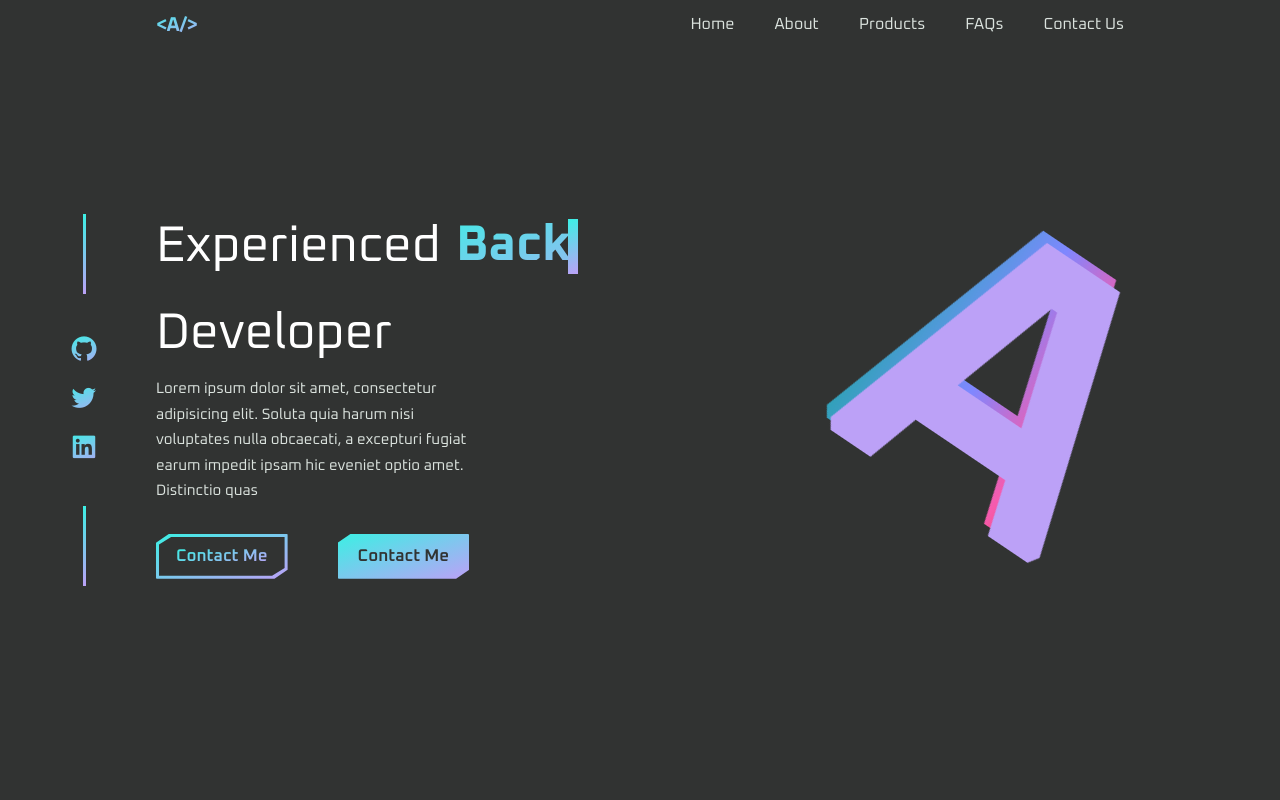
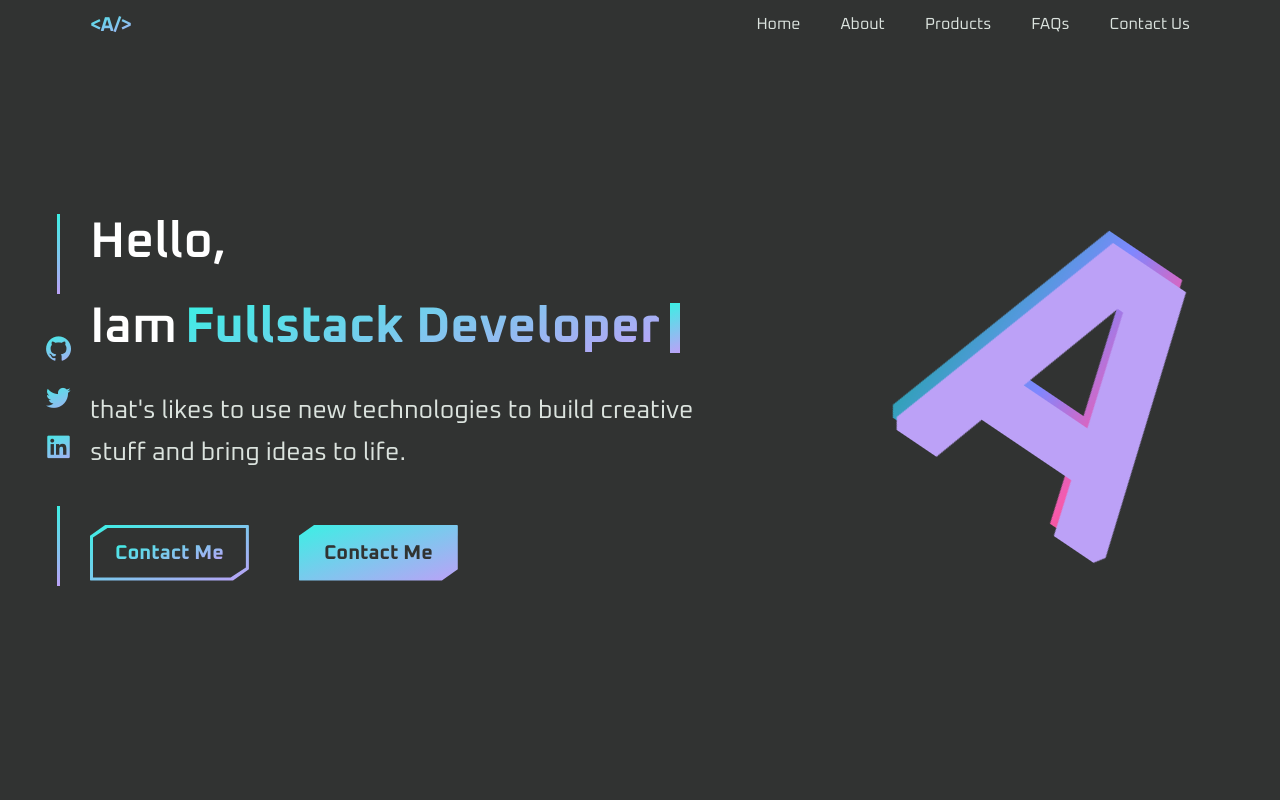
Before and after one commit to abdulraheem-elsadig/portfolio, a Next.js app: page / in a window 1280 px wide. Shown: the top 800 px of the page. Built offline with nearby package versions, Linux system fonts and the light colour scheme.

Commit message:
[Edit] Hero Design & Content

```diff
--- /dev/null
+++ b/components/Home/Hero.tsx
@@ -0,0 +1,75 @@
+import React, { useState, useEffect } from "react";
+
+export default function Hero() {
+  useEffect(() => {
+    const textDisplay: any = document.getElementById("text");
+    const phrases: string[] = ["Fullstack Developer.", "Mobile Developer."];
+    let i = 0;
+    let j = 0;
+    let currentPhrase: string[] = [];
+    let isDeleting = false;
+    let isEnd = false;
+    let timer: any;
+    function loop() {
+      isEnd = false;
+      textDisplay.innerHTML = currentPhrase.join("");
+
+      if (i < phrases.length) {
+        if (!isDeleting && j <= phrases[i].length) {
+          currentPhrase.push(phrases[i][j]);
+          j++;
+          textDisplay.innerHTML = currentPhrase.join("");
+        }
+
+        if (isDeleting && j <= phrases[i].length) {
+          currentPhrase.pop();
+          j--;
+          textDisplay.innerHTML = currentPhrase.join("");
+        }
+
+        if (j == phrases[i].length) {
+          isEnd = true;
+          isDeleting = true;
+        }
+
+        if (isDeleting && j === 0) {
+          currentPhrase = [];
+          isDeleting = false;
+          i++;
+          if (i === phrases.length) {
+            i = 0;
+          }
+        }
+      }
+      const time = isEnd ? 2000 : isDeleting ? 100 : 200;
+      timer = setTimeout(loop, time);
+    }
+    loop();
+    return () => clearTimeout(timer);
+  }, []);
+
+  return (
+    <div className="hero container">
+      <div className="cotainer">
+        <span className="hero__static-text">Hello,</span>
+        <br />
+        <span className="hero__static-text">Iam</span>
+        <span className="hero__dynamic-text" id="text"></span>
+        <br />
+        <span className="hero__paragraph">
+          {`that's likes to use new technologies to build creative stuff and bring
+          ideas to life.`}
+        </span>
+        <div className="hero__button-container">
+          <button className="btn btn__outline">
+            <span>Contact Me</span>
+          </button>
+          <button className="btn btn__solid">
+            <span>Contact Me</span>
+          </button>
+        </div>
+      </div>
+      <h1 className="hero__a">A</h1>
+    </div>
+  );
+}
--- a/components/Home/Intro.tsx
+++ /dev/null
@@ -1,42 +0,0 @@
-import React from "react";
-
-export default function Intro() {
-  return (
-    <div className="intro container">
-      <div>
-        <div className="intro__sentance">
-          <span className="intro__static-text">Experienced</span>
-          <ul className="intro__text-list">
-            <li>
-              <span className="intro__dynamic-text">Front-End</span>
-            </li>
-            <li>
-              <span className="intro__dynamic-text">Back-End</span>
-            </li>
-            <li>
-              <span className="intro__dynamic-text">Mobile</span>
-            </li>
-          </ul>
-        </div>
-        <h1 className="intro__static-text">
-          Developer
-          {/* That Will Bring Your Ideas to Life */}
-        </h1>
-        <p className="intro__paragraph">
-          Lorem ipsum dolor sit amet, consectetur adipisicing elit. Soluta quia
-          harum nisi voluptates nulla obcaecati, a excepturi fugiat earum
-          impedit ipsam hic eveniet optio amet. Distinctio quas
-        </p>
-        <div className="intro__button-container">
-          <button className="btn btn__outline">
-            <span>Contact Me</span>
-          </button>
-          <button className="btn btn__solid">
-            <span>Contact Me</span>
-          </button>
-        </div>
-      </div>
-      <h1 className="intro__a">A</h1>
-    </div>
-  );
-}
--- a/components/Home/Work.tsx
+++ b/components/Home/Work.tsx
@@ -1,4 +1,4 @@
-import React, { useState } from "react";
+import React, { useState, useEffect, useRef } from "react";
 
 const compData = [
   {
@@ -22,8 +22,19 @@ const compData = [
 ];
 export default function Work() {
   const [selectedJobIndex, setSelectedJobIndex] = useState(0);
+  const myRef = useRef();
+  const [myElementIsVisible, setMyElementIsVisible] = useState();
+
+  useEffect(() => {
+    const observer = new IntersectionObserver((entries) => {
+      const entry = entries[0];
+      setMyElementIsVisible(entry.isIntersecting); //
+      console.log("entry", entry);
+    });
+    observer.observe(myRef.current);
+  }, []);
   return (
-    <div className="work container section">
+    <div ref={myRef} className="work container section">
       <div className="section__title-container">
         <span className="section__title">1. Work Experience</span>
         <span className="section__line" />
--- a/pages/index.tsx
+++ b/pages/index.tsx
@@ -1,7 +1,7 @@
 import type { NextPage } from "next";
 import Head from "next/head";
 import Image from "next/image";
-import Intro from "../components/Home/Intro";
+import Intro from "../components/Home/Hero";
 import Projects from "../components/Home/Projects";
 import Work from "../components/Home/Work";
 
--- a/sass/components/_buttons.scss
+++ b/sass/components/_buttons.scss
@@ -1,16 +1,15 @@
 .btn {
-  padding: 1.4rem 2rem;
+  padding: 1.8rem 2.5rem;
   border-radius: 0.1rem;
   line-height: 100%;
-  transition: all 0.2s;
   clip-path: polygon(10% 0, 100% 0, 100% 80%, 90% 100%, 0 100%, 0 20%);
   @include gradient-background;
-  font-weight: 600;
+  font-weight: 700;
+  font-size: 2rem;
+  transition: all 0.3s;
   &__outline {
-    transition: none;
     position: relative;
     span {
-      transition: all 0.2s;
       z-index: 2;
       @include gradientText;
     }
@@ -23,17 +22,9 @@
       position: absolute;
       z-index: 1;
     }
-    // &:hover {
-    //   transform: rotate(-8deg);
-    //   span {
-    //     transform: rotate(8deg);
-    //     font-size: 18px;
-    //   }
-    // }
   }
   &__solid {
     color: var(--bg-gray);
-    transition: all 0.2s;
     position: relative;
 
     &:hover {
@@ -54,4 +45,7 @@
       }
     }
   }
+  &:hover {
+    transform: translateY(5px);
+  }
 }
--- /dev/null
+++ b/sass/components/_hero.scss
@@ -0,0 +1,65 @@
+.hero {
+  height: calc(100vh - var(--header-hight));
+  padding: 0% 0rem;
+  margin-top: -3rem;
+  @include flex-center;
+  justify-content: space-between;
+  position: relative;
+
+  &__static-text {
+    color: #fff;
+    font-size: 5rem;
+    font-weight: 600;
+  }
+  &__dynamic-text {
+    @include gradientText;
+    font-size: 5rem;
+    font-weight: 1000;
+    display: inline-block;
+    position: relative;
+    line-height: 100%;
+    margin-inline-start: 8px;
+
+    &::after {
+      width: 10px;
+      background: -webkit-linear-gradient(-70deg, #3bf0e4 0%, #bca1f7 100%);
+      animation: blink 800ms steps(10) infinite;
+      height: 5rem;
+      margin: auto 0;
+      margin-left: auto;
+      content: "";
+      position: absolute;
+      top: 50%;
+      right: 0;
+      transform: translateY(-50%) translateX(2rem);
+      line-height: 100%;
+    }
+  }
+  &__paragraph {
+    font-size: 2.5rem;
+    max-width: 78%;
+    margin: 2rem 0;
+  }
+  &__button-container {
+    display: flex;
+    margin-top: 3rem;
+    column-gap: 5rem;
+  }
+  &__a {
+    font-size: 40rem;
+    text-align: center;
+    line-height: 100%;
+    transform: rotate(35deg);
+    text-shadow: 10px 8px #bca1f7;
+    @include gradient-apple-text;
+    animation: shake 12s infinite;
+  }
+}
+
+.bg-text {
+  position: absolute;
+  bottom: 0;
+  left: 0;
+  font-size: 25rem;
+  font-weight: 1000;
+}
--- a/sass/components/_intro.scss
+++ /dev/null
@@ -1,75 +0,0 @@
-.intro {
-  height: calc(100vh - var(--header-hight));
-  padding: 0% 0rem;
-  margin-top: -3rem;
-  @include flex-center;
-  justify-content: space-between;
-  &__sentance {
-    display: inline-flex;
-    align-items: center;
-  }
-  &__static-text {
-    color: #fff;
-    font-size: 5rem;
-    font-weight: 400;
-    max-width: 70%;
-  }
-  &__text-list {
-    font-size: 5rem;
-    font-weight: 400;
-    margin-left: 15px;
-    height: 90px;
-    line-height: 90px;
-    overflow: hidden;
-  }
-  &__dynamic-text {
-    @include gradientText;
-    font-size: 5rem;
-    font-weight: 700;
-    position: relative;
-    top: 0;
-    animation: slide 15s steps(3) infinite;
-
-    &::before,
-    &::after {
-      content: "";
-      position: absolute;
-      top: 0;
-      right: 0;
-      bottom: 0;
-      left: 0;
-    }
-    &::before {
-      content: "";
-      height: 100%;
-      width: 100%;
-      background: var(--bg-gray);
-      animation: typing 5s steps(10) infinite;
-    }
-    &::after {
-      width: 10px;
-      background: -webkit-linear-gradient(-70deg, #3bf0e4 0%, #bca1f7 100%);
-      animation: typing 5s steps(10) infinite, blink 800ms steps(10) infinite;
-      height: 55px;
-      margin: auto 0;
-    }
-  }
-
-  &__paragraph {
-    max-width: 45%;
-  }
-  &__button-container {
-    display: flex;
-    margin-top: 3rem;
-    column-gap: 5rem;
-  }
-  &__a {
-    font-size: 40rem;
-    text-align: center;
-    line-height: 100%;
-    transform: rotate(35deg);
-    text-shadow: 10px 8px #bca1f7;
-    @include gradient-apple-text;
-    animation: shake 12s infinite;
-  }
-}
--- a/sass/components/_social.scss
+++ b/sass/components/_social.scss
@@ -3,7 +3,7 @@
   position: fixed;
   bottom: 50%;
   transform: translateY(50%);
-  left: 5%;
+  left: 3%;
   right: auto;
   z-index: 10;
   @include flex-center;
@@ -31,3 +31,45 @@
     }
   }
 }
+
+// .social {
+//   width: 40px;
+//   height: 30rem;
+//   position: fixed;
+//   bottom: 50%;
+//   transform: translateY(50%);
+//   left: 0;
+//   right: auto;
+//   z-index: 10;
+//   @include flex-center;
+//   flex-direction: column;
+//   padding: 0rem 3rem;
+//   @include gradient-background;
+//   clip-path: polygon(0 0, 60% 0, 100% 10%, 100% 90%, 60% 100%, 0 100%);
+//   &::before {
+//     content: "";
+//     height: calc(100% - 1rem);
+//     width: calc(100% - 0.5rem);
+//     clip-path: polygon(0 0, 60% 0, 100% 10%, 100% 90%, 60% 100%, 0 100%);
+//     background-color: var(--bg-gray);
+//     z-index: 10;
+//     display: block;
+//     position: absolute;
+//     left: 0;
+//   }
+//   &__item {
+//     font-size: 3.2rem;
+//     @include gradientText;
+//     transition: all 0.2s;
+//     line-height: 100%;
+//     z-index: 15;
+//     align-self: center;
+//     margin-inline-end: 0.5rem;
+//     &:not(:last-child) {
+//       margin-bottom: 1.5rem;
+//     }
+//     &:hover {
+//       transform: translateX(0.6rem);
+//     }
+//   }
+// }
--- a/sass/layout/_grid.scss
+++ b/sass/layout/_grid.scss
@@ -15,9 +15,10 @@
 }
 
 .container {
-  max-width: 968px;
+  max-width: 1100px;
   margin-left: auto;
   margin-right: auto;
+  width: 100%;
 }
 
 .grid {
--- a/sass/main.scss
+++ b/sass/main.scss
@@ -8,7 +8,7 @@
 @import "base/utilities";
 
 // components;
-@import "components/intro";
+@import "components/hero";
 @import "components/buttons";
 @import "components/work";
 @import "components/social";
```
